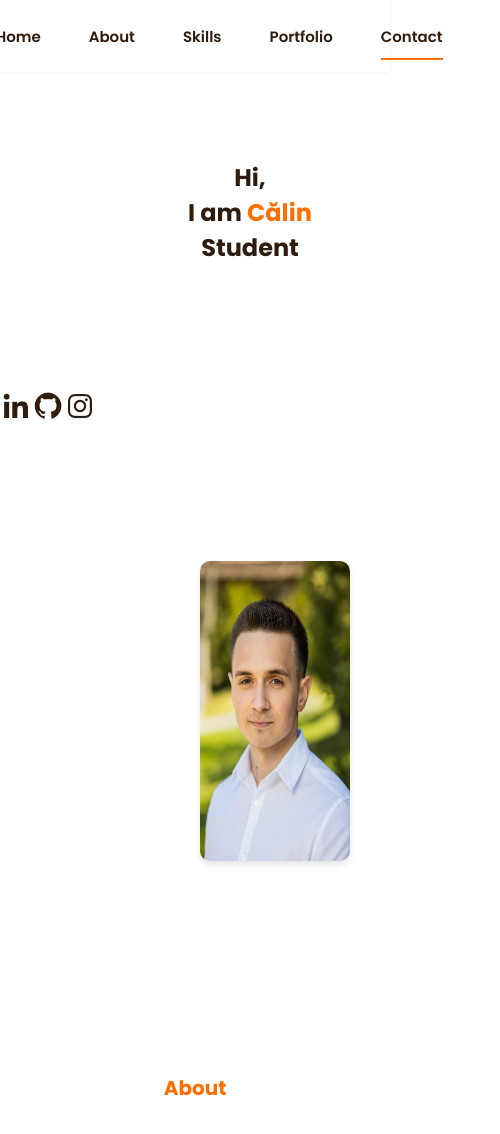
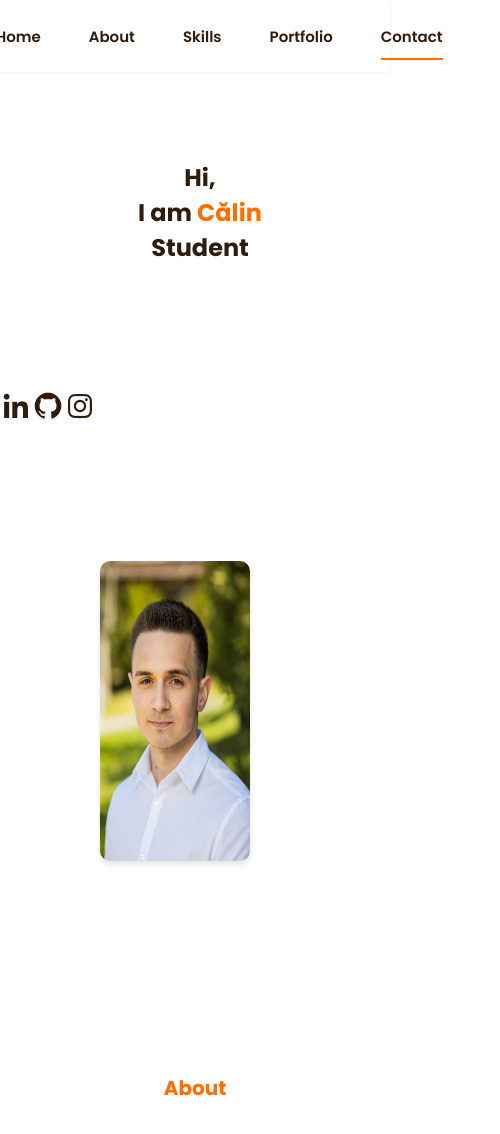
Before and after one commit to StroiaCalin/Resume4, a React (Vite) app: page / in a window 390 px wide. Shown: the top 1134 px of the page, 500 px wide, since content can reach past the window. Built offline with nearby package versions, Linux system fonts and the light colour scheme.

Commit message:
eightteenth

```diff
--- a/public/styles.css
+++ b/public/styles.css
@@ -468,7 +468,7 @@ img {
   .home__img {
     height: 400px;
     width: 300px;
-    margin-left: 200px;
+    margin-left: 100px;
     display: block; /* Asigură-te că folosești display block pentru centrarea cu margin auto */
     position: static;
   }
```
